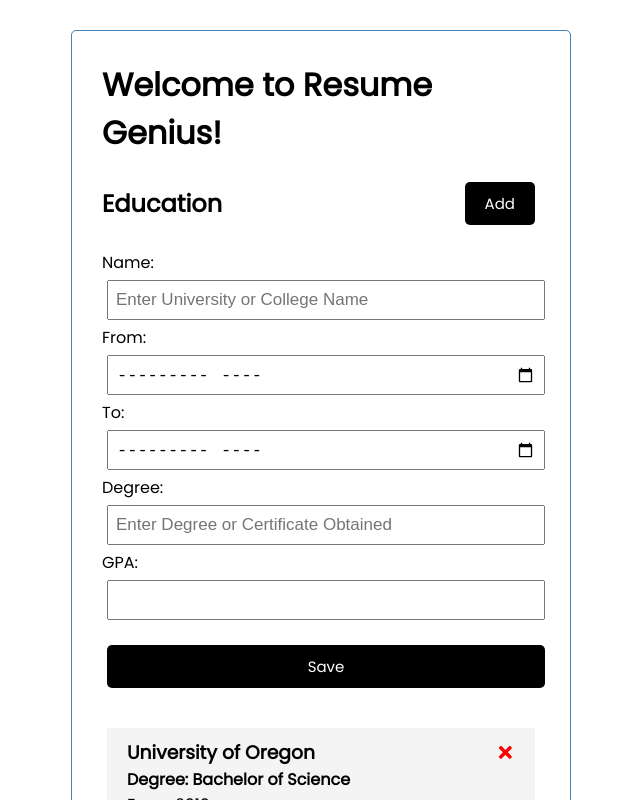
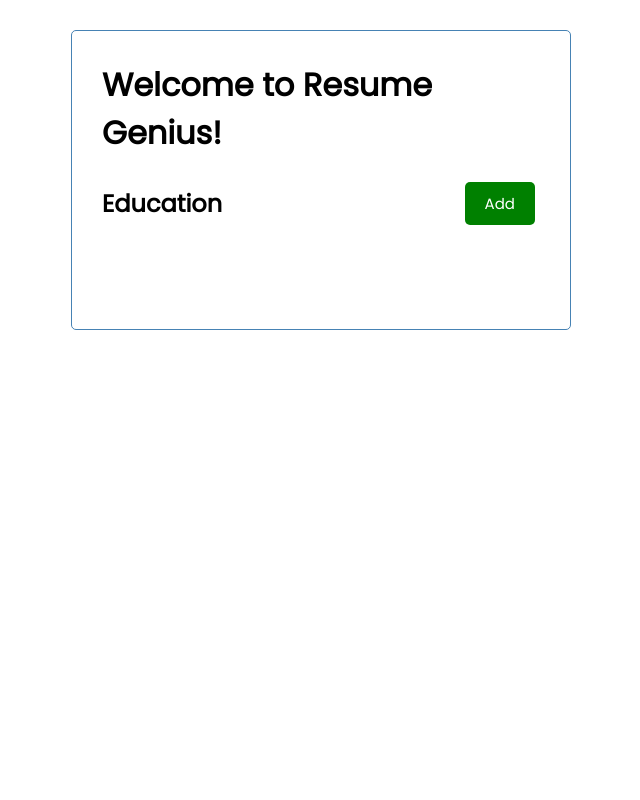
Before and after one commit to Saul-Good-Homie/CV-generator-react, a React (Create React App) app: page / in a window 1280 px wide. Shown: the top 800 px of the page, without its empty margins (319-959 px from the left). Built offline with nearby package versions, Linux system fonts and the light colour scheme.

Commit message:
toggle show ford button

```diff
--- a/src/App.js
+++ b/src/App.js
@@ -5,23 +5,24 @@
 import AddEducation from './components/AddEducation.js';
 
 function App() {
+	const [showAddEducation, setShowAddEducation] = useState(false);
 	const [dataset, setDataset] = useState([
-		{
-			id: 1,
-			name: 'University of Oregon',
-			from: '2010',
-			to: '2015',
-			degree: 'Bachelor of Science',
-			gpa: 4.0,
-		},
-		{
-			id: 2,
-			name: 'North Dakota State University',
-			from: '2015',
-			to: '2017',
-			degree: 'MBA',
-			gpa: 4.0,
-		},
+		// {
+		// 	id: 1,
+		// 	name: 'University of Oregon',
+		// 	from: '2010',
+		// 	to: '2015',
+		// 	degree: 'Bachelor of Science',
+		// 	gpa: 4.0,
+		// },
+		// {
+		// 	id: 2,
+		// 	name: 'North Dakota State University',
+		// 	from: '2015',
+		// 	to: '2017',
+		// 	degree: 'MBA',
+		// 	gpa: 4.0,
+		// },
 	]);
 
 	//Add education section from form
@@ -40,10 +41,14 @@
 	return (
 		<div className="container">
 			<Header />
-			<Subheader name="Education" />
-			<AddEducation onAdd={addEducation} />
+			<Subheader
+				name="Education"
+				onAdd={() => setShowAddEducation(!showAddEducation)}
+				showAdd={showAddEducation}
+			/>
+
+			{showAddEducation && <AddEducation onAdd={addEducation} />}
 			<Sections dataset={dataset} onDelete={deleteSection} />
-
 			{/* <Subheader name="Work Experience" />
 
 			<Subheader name="Skills" /> */}
--- a/src/components/Button.js
+++ b/src/components/Button.js
@@ -1,7 +1,20 @@
-import React from 'react';
+import PropTypes from 'prop-types';
 
-const Button = ({ text }) => {
-	return <button className="btn">{text}</button>;
+const Button = ({ text, onAdd, color }) => {
+	return (
+		<button style={{ backgroundColor: color }} onClick={onAdd} className="btn">
+			{text}
+		</button>
+	);
+};
+
+Button.defaultProps = {
+	color: 'steelblue',
+};
+
+Button.propTypes = {
+	text: PropTypes.string,
+	onClick: PropTypes.func,
 };
 
 export default Button;
--- a/src/components/Subheader.js
+++ b/src/components/Subheader.js
@@ -1,11 +1,15 @@
 import React from 'react';
 import Button from './Button.js';
 
-const Subheader = ({ name }) => {
+const Subheader = ({ name, onAdd, showAdd }) => {
 	return (
 		<header className="sub-header">
 			<h2>{name}</h2>
-			<Button text="Add" />
+			<Button
+				color={showAdd ? 'Red' : 'Green'}
+				text={showAdd ? 'Close' : 'Add'}
+				onAdd={onAdd}
+			/>
 		</header>
 	);
 };
```
